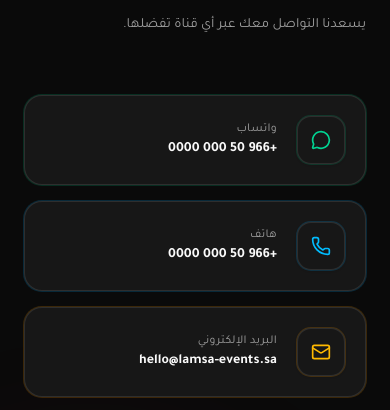
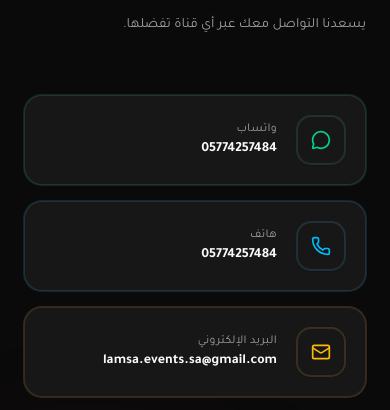
Before and after one commit to EngAI2222/tuwaiq-events, a Next.js app: page /contact in a window 390 px wide. Shown: the part 1400-1810 px from the top of the page. Built offline with nearby package versions, Linux system fonts and the light colour scheme.

Commit message:
Update admin tables to display client name, phone, and messages

```diff
--- a/src/app/contact/page.tsx
+++ b/src/app/contact/page.tsx
@@ -37,8 +37,8 @@ const CONTACT_INFO = [
     id: "whatsapp",
     Icon: MessageCircle,
     label: "واتساب",
-    value: "+966 50 000 0000",
-    href: "https://wa.me/966500000000",
+    value: "05774257484",
+    href: "https://wa.me/9665774257484",
     iconColor: "text-emerald-400",
     ringColor: "ring-emerald-500/20",
     glowColor: "from-emerald-500/15 to-green-600/5",
@@ -47,8 +47,8 @@ const CONTACT_INFO = [
     id: "phone",
     Icon: Phone,
     label: "هاتف",
-    value: "+966 50 000 0000",
-    href: "tel:+966500000000",
+    value: "05774257484",
+    href: "tel:+9665774257484",
     iconColor: "text-sky-400",
     ringColor: "ring-sky-500/20",
     glowColor: "from-sky-500/15 to-blue-600/5",
@@ -57,8 +57,8 @@ const CONTACT_INFO = [
     id: "email",
     Icon: Mail,
     label: "البريد الإلكتروني",
-    value: "hello@lamsa-events.sa",
-    href: "mailto:hello@lamsa-events.sa",
+    value: "lamsa.events.sa@gmail.com",
+    href: "mailto:lamsa.events.sa@gmail.com",
     iconColor: "text-amber-400",
     ringColor: "ring-amber-500/20",
     glowColor: "from-amber-500/15 to-yellow-600/5",
@@ -68,7 +68,7 @@ const CONTACT_INFO = [
     Icon: MapPin,
     label: "الموقع",
     value: "شارع العليا، الرياض",
-    href: "https://maps.google.com",
+    href: "https://maps.app.goo.gl/17mBiWJeXtBDCjMF9?g_st=aw",
     iconColor: "text-rose-400",
     ringColor: "ring-rose-500/20",
     glowColor: "from-rose-500/15 to-pink-600/5",
@@ -457,7 +457,7 @@ export default function ContactPage() {
 
               {/* WhatsApp quick CTA */}
               <a
-                href="https://wa.me/966500000000?text=مرحباً، أريد الاستفسار عن خدماتكم"
+                href="https://wa.me/9665774257484"
                 target="_blank"
                 rel="noopener noreferrer"
                 className="inline-flex items-center justify-center gap-3 w-full border-2 border-emerald-500/50 hover:border-emerald-400 text-emerald-400 hover:text-white hover:bg-emerald-500 font-bold text-base py-4 px-8 rounded-2xl hover:-translate-y-1 hover:shadow-[0_0_30px_rgba(34,197,94,0.3)] transition-all duration-300 mt-2"
--- a/src/components/shared/FloatingActions.tsx
+++ b/src/components/shared/FloatingActions.tsx
@@ -158,7 +158,7 @@ export function FloatingActions() {
           {/* Phone — delay 50ms */}
           <div className="group relative" style={{ transitionDelay: isSocialOpen ? "50ms" : "0ms" }}>
             <a
-              href="tel:+966574257484"
+              href="tel:+9665774257484"
               aria-label="اتصال"
               className="w-12 h-12 rounded-full flex items-center justify-center bg-black/80 backdrop-blur-md border border-[#D4AF37]/30 text-white hover:text-[#D4AF37] hover:scale-110 hover:border-[#D4AF37] hover:shadow-[0_0_15px_rgba(212,175,55,0.3)] transition-all duration-300"
             >
@@ -172,7 +172,7 @@ export function FloatingActions() {
           {/* WhatsApp — delay 0ms (appears first) */}
           <div className="group relative" style={{ transitionDelay: "0ms" }}>
             <a
-              href="https://wa.me/966574257484"
+              href="https://wa.me/9665774257484"
               target="_blank"
               rel="noopener noreferrer"
               aria-label="واتساب"
```
